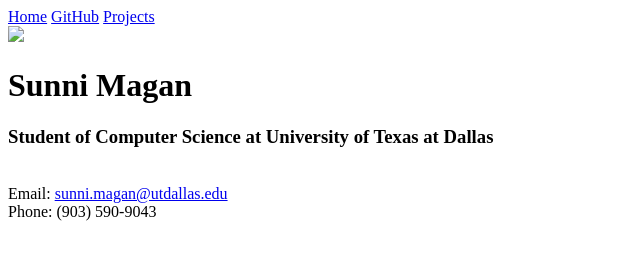
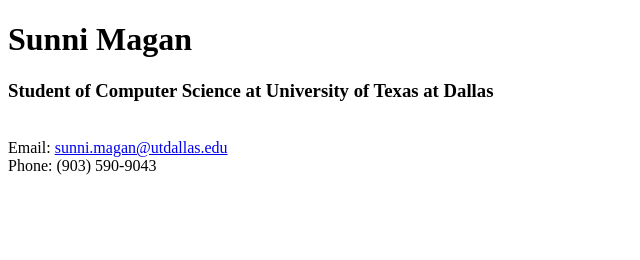
Before and after one commit to SunniM/sunnim, a plain HTML site: page index.html in a window 1280 px wide. Shown: the whole page, without its empty margins (0-640 px from the left). Drawn offline with Linux system fonts and the light colour scheme.

Commit message:
Update index.html

```diff
--- a/index.html
+++ b/index.html
@@ -2,28 +2,12 @@
 <html>
 <title> Sunni Magan </title>
 
-<head>
-	<link rel="stylesheet" href="styles.css">
-</head>
-
 	<body>
-	<div class="navbar">
-		<a href="index.htm">Home</a>
-		<a href="https://github.com/SunniM">GitHub</a>
-		<a href="projects.htm">Projects</a>
-	</div>
-
-	<div class="main">
-		<img class="pp" src="pp.jpg">
-		<div style=" display: inline">
-			<h1>
-				Sunni Magan
-			</h1>
+		<h1>Sunni Magan</h1>
 		</div>
 
 			<h3>Student of Computer Science at University of Texas at Dallas</h3>
 			<br>Email: <a href="mailto: sunni.magan@utdallas.edu">sunni.magan@utdallas.edu</a>
-
 			<br>Phone: (903) 590-9043
 		</div>
 
```
Lines whose indentation alone changed are shown as unchanged.
